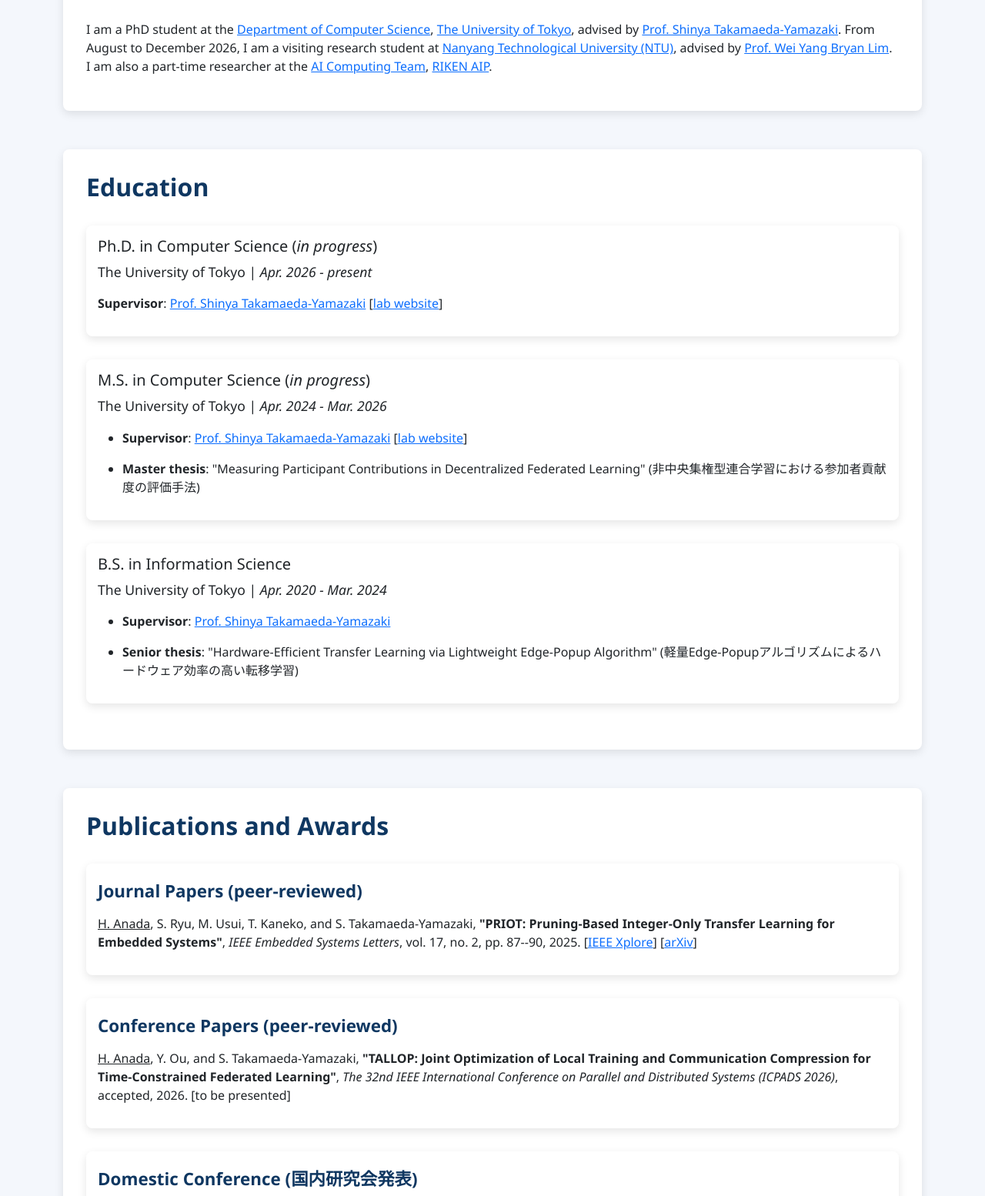
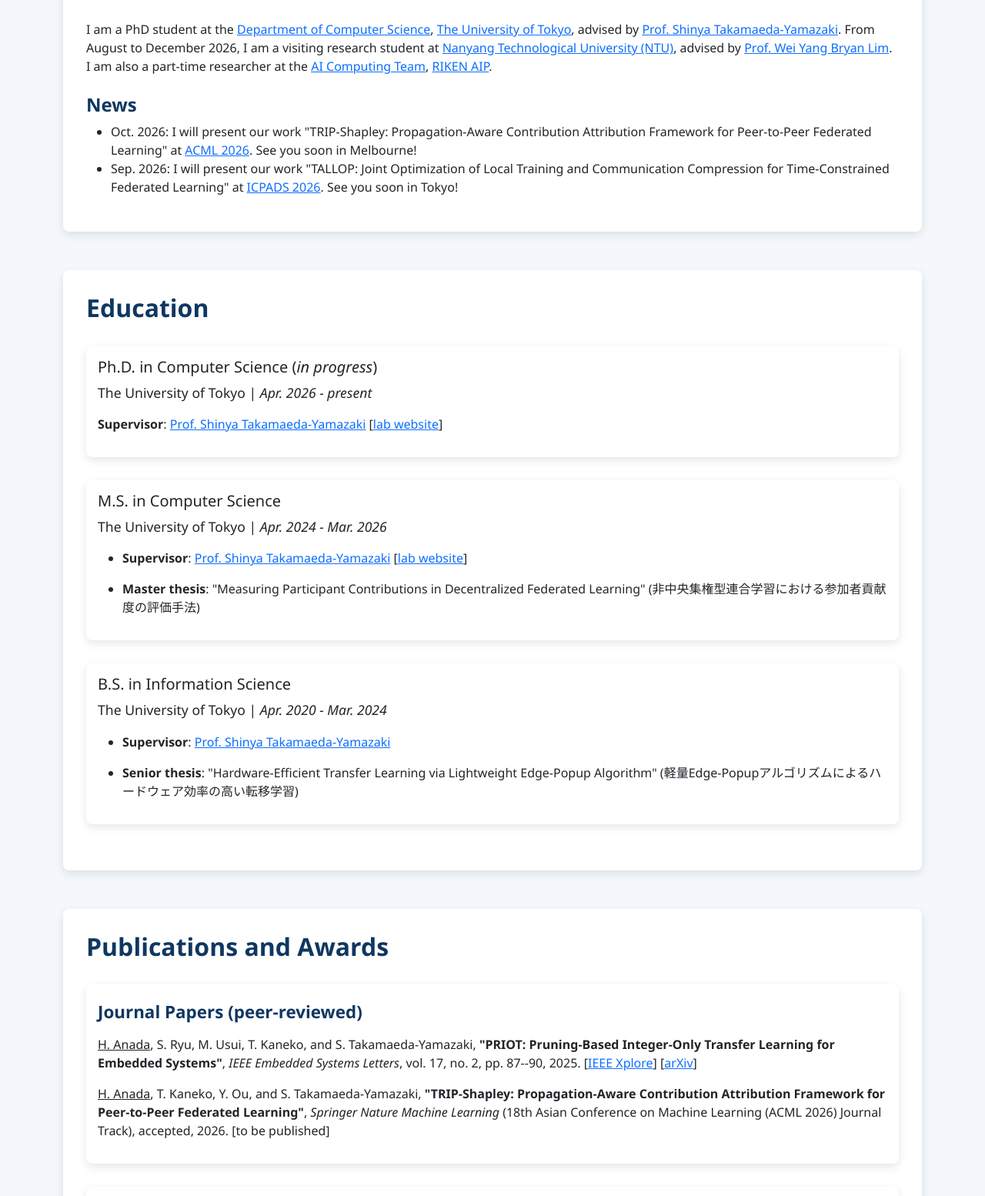
Before and after one commit to honokaanada/honokaanada.github.io, a website: page index.html in a window 1280 px wide. Shown: the part 520-2074 px from the top of the page at 77% size. Drawn offline with nearby package versions, Linux system fonts and the light colour scheme.

Commit message:
Updated profile (Oct 2026)

```diff
--- a/data/data.json
+++ b/data/data.json
@@ -3,7 +3,10 @@
         "short": "PhD Student at The University of Tokyo",
         "long": "I am a PhD student at the <a target=\"_blank\" href=\"https://www.is.s.u-tokyo.ac.jp/\">Department of Computer Science</a>, <a target=\"_blank\" href=\"https://www.u-tokyo.ac.jp/en/index.html\">The University of Tokyo</a>, advised by <a target=\"_blank\" href=\"https://sites.google.com/site/shinyaty/home\">Prof. Shinya Takamaeda-Yamazaki</a>. From August to December 2026, I am a visiting research student at <a target=\"_blank\" href=\"https://www.ntu.edu.sg/\">Nanyang Technological University (NTU)</a>, advised by <a target=\"_blank\" href=\"https://sites.google.com/view/wyb\">Prof. Wei Yang Bryan Lim</a>. I am also a part-time researcher at the <a target=\"_blank\" href=\"https://aip.riken.jp/labs/phys_intel/ai_computing/\">AI Computing Team</a>, <a target=\"_blank\" href=\"https://aip.riken.jp/\">RIKEN AIP</a>."
     },
-    "news": [],
+    "news": [
+        "Oct. 2026: I will present our work \"TRIP-Shapley: Propagation-Aware Contribution Attribution Framework for Peer-to-Peer Federated Learning\" at <a target=\"_blank\" href=\"https://www.acml-conf.org/2026/\">ACML 2026</a>. See you soon in Melbourne!",
+        "Sep. 2026: I will present our work \"TALLOP: Joint Optimization of Local Training and Communication Compression for Time-Constrained Federated Learning\" at <a target=\"_blank\" href=\"https://www.cloud-conf.net/icpads2026/\">ICPADS 2026</a>. See you soon in Tokyo!"
+    ],
     "education": [
         {
             "title": "Ph.D. in Computer Science (<i>in progress</i>)",
@@ -14,7 +17,7 @@
             ]
         },
         {
-            "title": "M.S. in Computer Science (<i>in progress</i>)",
+            "title": "M.S. in Computer Science",
             "location": "The University of Tokyo",
             "period": "Apr. 2024 - Mar. 2026",
             "details": [
@@ -40,14 +43,21 @@
                 "venue":"<i>IEEE Embedded Systems Letters</i>, vol. 17, no. 2, pp. 87--90",
                 "date": "2025",
                 "misc": "[<a target=\"_blank\" href=\"https://ieeexplore.ieee.org/document/10729874\">IEEE Xplore</a>] [<a target=\"_blank\" href=\"https://arxiv.org/abs/2503.16860\">arXiv</a>]"
+            },
+            {
+                "authors": "<u>H. Anada</u>, T. Kaneko, Y. Ou, and S. Takamaeda-Yamazaki",
+                "title": "\"TRIP-Shapley: Propagation-Aware Contribution Attribution Framework for Peer-to-Peer Federated Learning\"",
+                "venue": "<i>Springer Nature Machine Learning</i> (18th Asian Conference on Machine Learning (ACML 2026) Journal Track), accepted",
+                "date": "2026",
+                "misc": "[to be published]"
             }
         ],
         "conference": [
             {
                 "authors": "<u>H. Anada</u>, Y. Ou, and S. Takamaeda-Yamazaki",
                 "title": "\"TALLOP: Joint Optimization of Local Training and Communication Compression for Time-Constrained Federated Learning\"",
-                "venue":"<i>The 32nd IEEE International Conference on Parallel and Distributed Systems (ICPADS 2026)</i>",
-                "date": "accepted, 2026",
+                "venue":"<i>The 32nd IEEE International Conference on Parallel and Distributed Systems (ICPADS 2026)</i>, accepted",
+                "date": "2026",
                 "misc": "[to be presented]"
             }
         ],
@@ -101,6 +111,12 @@
                 "title": "\"How to Evaluate Participant Contributions in Decentralized Federated Learning\"",
                 "venue":"<a target=\"_blank\" href=\"https://arxiv.org/abs/2505.23246\">arXiv:2505.23246</a>",
                 "date": "2025"
+            },
+            {
+                "authors": "M. Nakada, <u>H. Anada</u>, T. Kaneko, H. Nakamura, S. Takamaeda-Yamazaki, and H. Takase",
+                "title": "\"CARVY-FL: Client Anticlustering for Robust Voting in Provably Secure Federated Learning\"",
+                "venue":"<a target=\"_blank\" href=\"https://arxiv.org/abs/2608.28992\">arXiv:2608.28992</a>",
+                "date": "2026"
             }
         ],
         "award": [
@@ -125,7 +141,7 @@
             "period": "Oct. 2023 - Jun. 2026",
             "details": [
                 "<b>Apr 2025 -- Jun. 2026</b>: Optimization of CUDA applications.",
-                "<b>Oct 2023 -- Mar 2025</b>: Development and research assitance on various topics about deep learning on edge devices."
+                "<b>Oct 2023 -- Mar 2025</b>: Development and research assistance on various topics about deep learning on edge devices."
             ]
         },
         {
--- a/index.html
+++ b/index.html
@@ -55,7 +55,7 @@
         <section id="about" class="section">
             <h2>About</h2>
             <p id="bio-long"></p>
-            <!-- <h3>News</h3> -->
+            <h3>News</h3>
             <ul id="news-list"></ul>
         </section>
 
```
